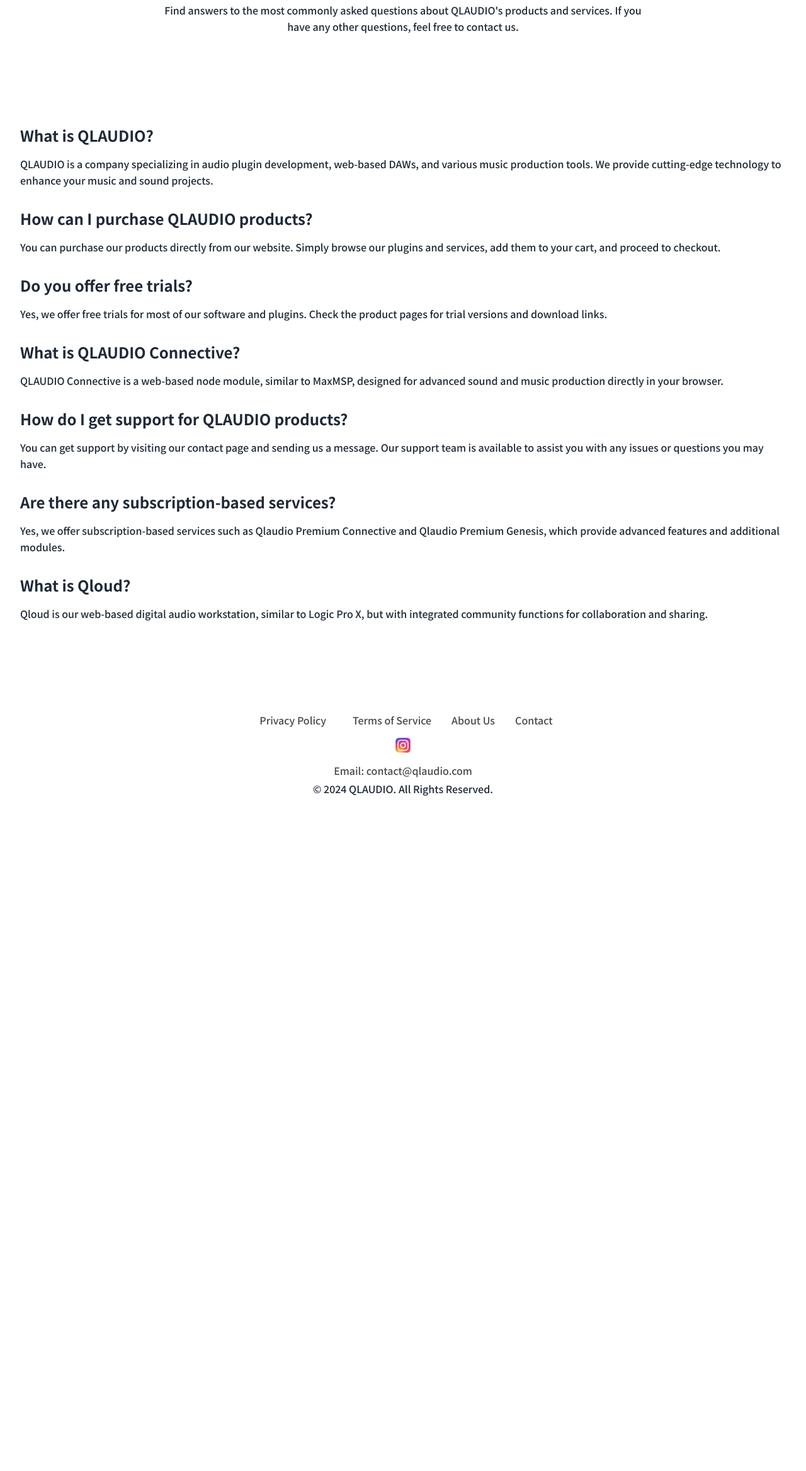
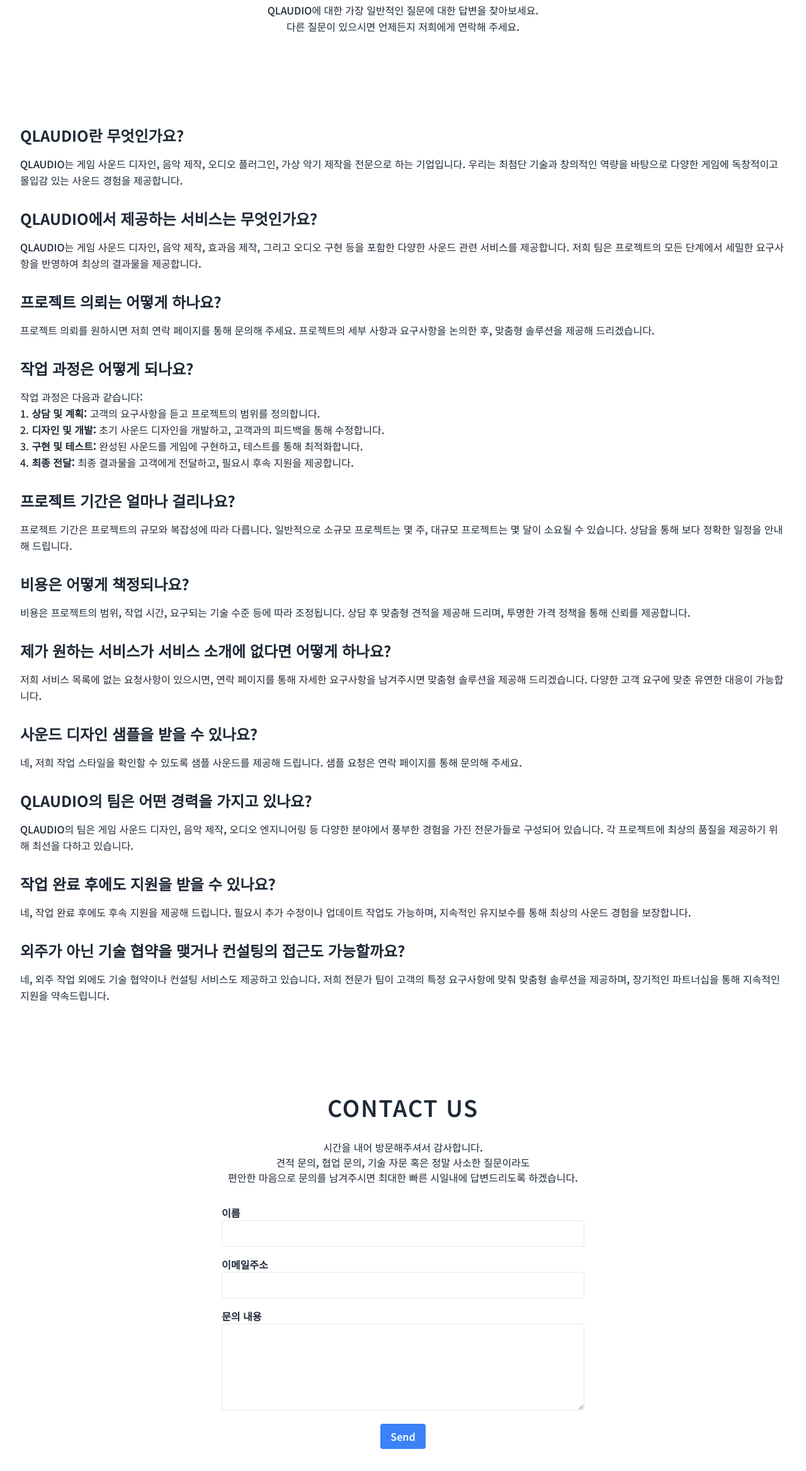
Before and after one commit to GILHANS010/QlaudioWebPage, a plain HTML site: page faq.html in a window 1280 px wide. Shown: the part 181-2516 px from the top of the page at 63% size. Before the commit the page ends 1461 px from the top, so only its background shows below. Drawn offline with nearby package versions, Linux system fonts and the light colour scheme.

Commit message:
Gave modern animation style and fixed faq page

```diff
--- a/faq.html
+++ b/faq.html
@@ -1,5 +1,5 @@
 <!DOCTYPE html>
-<html lang="en">
+<html lang="ko">
 
 <head>
     <meta charset="UTF-8">
@@ -12,7 +12,7 @@
     <link rel="stylesheet" href="style.css">
     <script type="text/javascript" src="https://cdn.jsdelivr.net/npm/@emailjs/browser@4/dist/email.min.js"></script>
     <script type="text/javascript">
-        (function() {
+        (function () {
             emailjs.init("9ckQHWPKQUV2yRMFM"); // Use your EmailJS public key here
         })();
     </script>
@@ -39,40 +39,88 @@
     <!-- Introduction Section -->
     <section id="introduction" class="container mx-auto my-20 p-8 text-center reveal">
         <h2 class="text-4xl font-semibold mb-8 uppercase tracking-wider">Frequently Asked Questions</h2>
-        <p class="max-w-3xl mx-auto leading-relaxed slide-up">Find answers to the most commonly asked questions about QLAUDIO's products and services. If you have any other questions, feel free to contact us.</p>
+        <p class="max-w-3xl mx-auto leading-relaxed slide-up">QLAUDIO에 대한 가장 일반적인 질문에 대한 답변을 찾아보세요.<br>다른 질문이 있으시면 언제든지 저희에게 연락해 주세요.</p>
     </section>
 
     <!-- FAQ Section -->
     <section id="faq" class="container mx-auto my-20 p-8 reveal">
         <div class="space-y-8">
             <div class="faq-item">
-                <h3 class="text-2xl font-bold mb-4">What is QLAUDIO?</h3>
-                <p class="leading-relaxed">QLAUDIO is a company specializing in audio plugin development, web-based DAWs, and various music production tools. We provide cutting-edge technology to enhance your music and sound projects.</p>
+                <h3 class="text-2xl font-bold mb-4">QLAUDIO란 무엇인가요?</h3>
+                <p class="leading-relaxed">QLAUDIO는 게임 사운드 디자인, 음악 제작, 오디오 플러그인, 가상 악기 제작을 전문으로 하는 기업입니다. 우리는 최첨단 기술과 창의적인 역량을 바탕으로 다양한 게임에 독창적이고 몰입감 있는 사운드 경험을 제공합니다.</p>
             </div>
             <div class="faq-item">
-                <h3 class="text-2xl font-bold mb-4">How can I purchase QLAUDIO products?</h3>
-                <p class="leading-relaxed">You can purchase our products directly from our website. Simply browse our plugins and services, add them to your cart, and proceed to checkout.</p>
+                <h3 class="text-2xl font-bold mb-4">QLAUDIO에서 제공하는 서비스는 무엇인가요?</h3>
+                <p class="leading-relaxed">QLAUDIO는 게임 사운드 디자인, 음악 제작, 효과음 제작, 그리고 오디오 구현 등을 포함한 다양한 사운드 관련 서비스를 제공합니다. 저희 팀은 프로젝트의 모든 단계에서 세밀한 요구사항을 반영하여 최상의 결과물을 제공합니다.</p>
             </div>
             <div class="faq-item">
-                <h3 class="text-2xl font-bold mb-4">Do you offer free trials?</h3>
-                <p class="leading-relaxed">Yes, we offer free trials for most of our software and plugins. Check the product pages for trial versions and download links.</p>
+                <h3 class="text-2xl font-bold mb-4">프로젝트 의뢰는 어떻게 하나요?</h3>
+                <p class="leading-relaxed">프로젝트 의뢰를 원하시면 저희 연락 페이지를 통해 문의해 주세요. 프로젝트의 세부 사항과 요구사항을 논의한 후, 맞춤형 솔루션을 제공해 드리겠습니다.</p>
             </div>
             <div class="faq-item">
-                <h3 class="text-2xl font-bold mb-4">What is QLAUDIO Connective?</h3>
-                <p class="leading-relaxed">QLAUDIO Connective is a web-based node module, similar to MaxMSP, designed for advanced sound and music production directly in your browser.</p>
+                <h3 class="text-2xl font-bold mb-4">작업 과정은 어떻게 되나요?</h3>
+                <p class="leading-relaxed">작업 과정은 다음과 같습니다:</p>
+                <ol class="list-decimal list-inside leading-relaxed">
+                    <li><strong>상담 및 계획:</strong> 고객의 요구사항을 듣고 프로젝트의 범위를 정의합니다.</li>
+                    <li><strong>디자인 및 개발:</strong> 초기 사운드 디자인을 개발하고, 고객과의 피드백을 통해 수정합니다.</li>
+                    <li><strong>구현 및 테스트:</strong> 완성된 사운드를 게임에 구현하고, 테스트를 통해 최적화합니다.</li>
+                    <li><strong>최종 전달:</strong> 최종 결과물을 고객에게 전달하고, 필요시 후속 지원을 제공합니다.</li>
+                </ol>
             </div>
             <div class="faq-item">
-                <h3 class="text-2xl font-bold mb-4">How do I get support for QLAUDIO products?</h3>
-                <p class="leading-relaxed">You can get support by visiting our contact page and sending us a message. Our support team is available to assist you with any issues or questions you may have.</p>
+                <h3 class="text-2xl font-bold mb-4">프로젝트 기간은 얼마나 걸리나요?</h3>
+                <p class="leading-relaxed">프로젝트 기간은 프로젝트의 규모와 복잡성에 따라 다릅니다. 일반적으로 소규모 프로젝트는 몇 주, 대규모 프로젝트는 몇 달이 소요될 수 있습니다. 상담을 통해 보다 정확한 일정을 안내해 드립니다.</p>
             </div>
             <div class="faq-item">
-                <h3 class="text-2xl font-bold mb-4">Are there any subscription-based services?</h3>
-                <p class="leading-relaxed">Yes, we offer subscription-based services such as Qlaudio Premium Connective and Qlaudio Premium Genesis, which provide advanced features and additional modules.</p>
+                <h3 class="text-2xl font-bold mb-4">비용은 어떻게 책정되나요?</h3>
+                <p class="leading-relaxed">비용은 프로젝트의 범위, 작업 시간, 요구되는 기술 수준 등에 따라 조정됩니다. 상담 후 맞춤형 견적을 제공해 드리며, 투명한 가격 정책을 통해 신뢰를 제공합니다.</p>
             </div>
             <div class="faq-item">
-                <h3 class="text-2xl font-bold mb-4">What is Qloud?</h3>
-                <p class="leading-relaxed">Qloud is our web-based digital audio workstation, similar to Logic Pro X, but with integrated community functions for collaboration and sharing.</p>
+                <h3 class="text-2xl font-bold mb-4">제가 원하는 서비스가 서비스 소개에 없다면 어떻게 하나요?</h3>
+                <p class="leading-relaxed">저희 서비스 목록에 없는 요청사항이 있으시면, 연락 페이지를 통해 자세한 요구사항을 남겨주시면 맞춤형 솔루션을 제공해 드리겠습니다. 다양한 고객 요구에 맞춘 유연한 대응이 가능합니다.</p>
             </div>
+            <div class="faq-item">
+                <h3 class="text-2xl font-bold mb-4">사운드 디자인 샘플을 받을 수 있나요?</h3>
+                <p class="leading-relaxed">네, 저희 작업 스타일을 확인할 수 있도록 샘플 사운드를 제공해 드립니다. 샘플 요청은 연락 페이지를 통해 문의해 주세요.</p>
+            </div>
+            <div class="faq-item">
+                <h3 class="text-2xl font-bold mb-4">QLAUDIO의 팀은 어떤 경력을 가지고 있나요?</h3>
+                <p class="leading-relaxed">QLAUDIO의 팀은 게임 사운드 디자인, 음악 제작, 오디오 엔지니어링 등 다양한 분야에서 풍부한 경험을 가진 전문가들로 구성되어 있습니다. 각 프로젝트에 최상의 품질을 제공하기 위해 최선을 다하고 있습니다.</p>
+            </div>
+            <div class="faq-item">
+                <h3 class="text-2xl font-bold mb-4">작업 완료 후에도 지원을 받을 수 있나요?</h3>
+                <p class="leading-relaxed">네, 작업 완료 후에도 후속 지원을 제공해 드립니다. 필요시 추가 수정이나 업데이트 작업도 가능하며, 지속적인 유지보수를 통해 최상의 사운드 경험을 보장합니다.</p>
+            </div>
+            <div class="faq-item">
+                <h3 class="text-2xl font-bold mb-4">외주가 아닌 기술 협약을 맺거나 컨설팅의 접근도 가능할까요?</h3>
+                <p class="leading-relaxed">네, 외주 작업 외에도 기술 협약이나 컨설팅 서비스도 제공하고 있습니다. 저희 전문가 팀이 고객의 특정 요구사항에 맞춰 맞춤형 솔루션을 제공하며, 장기적인 파트너십을 통해 지속적인 지원을 약속드립니다.</p>
+            </div>
+        </div>
+    </section>
+
+    <!-- Contact Information -->
+    <section id="contact" class="container mx-auto my-20 p-8 text-center reveal">
+        <h2 class="text-4xl font-semibold mb-8 uppercase tracking-wider">Contact Us</h2>
+        <p>시간을 내어 방문해주셔서 감사합니다.</p>
+        <p>견적 문의, 협업 문의, 기술 자문 혹은 정말 사소한 질문이라도</p>
+        <p>편안한 마음으로 문의를 남겨주시면 최대한 빠른 시일내에 답변드리도록 하겠습니다.</p>
+
+        <div class="mt-8 max-w-xl mx-auto">
+            <form id="contact-form" class="space-y-4">
+                <div>
+                    <label for="name" class="block text-left font-semibold">이름</label>
+                    <input type="text" id="name" name="user_name" required class="w-full p-2 border rounded">
+                </div>
+                <div>
+                    <label for="email" class="block text-left font-semibold">이메일주소</label>
+                    <input type="email" id="email" name="user_email" required class="w-full p-2 border rounded">
+                </div>
+                <div>
+                    <label for="message" class="block text-left font-semibold">문의 내용</label>
+                    <textarea id="message" name="message" required class="w-full p-2 border rounded" rows="5"></textarea>
+                </div>
+                <button type="submit" class="px-4 py-2 bg-blue-500 text-white font-semibold rounded hover:bg-blue-600">Send</button>
+            </form>
         </div>
     </section>
 
@@ -96,4 +144,5 @@
     </footer>
 </body>
 
+
 </html>
--- a/script.js
+++ b/script.js
@@ -1,5 +1,10 @@
-// Smooth scroll reveal effect
+// Flag to track if the first scroll event has occurred
+let firstScroll = false;
+
+// Smooth scroll reveal effect with optimization
 function revealOnScroll() {
+    if (!firstScroll) return; // Skip if first scroll hasn't occurred
+
     const reveals = document.querySelectorAll('.reveal');
     for (let i = 0; i < reveals.length; i++) {
         const windowHeight = window.innerHeight;
@@ -25,7 +30,7 @@
     }
 }
 
-// Highlight active navigation link
+// Highlight active navigation link with optimization
 function highlightActiveLink() {
     const sections = document.querySelectorAll('section');
     const navLinks = document.querySelectorAll('nav ul li a');
@@ -45,9 +50,20 @@
     });
 }
 
-// Add event listeners
-window.addEventListener('scroll', revealOnScroll);
-window.addEventListener('scroll', highlightActiveLink);
+// Function to handle the first scroll event
+function onFirstScroll() {
+    if (!firstScroll) {
+        firstScroll = true;
+        window.removeEventListener('scroll', onFirstScroll);
+    }
+}
+
+// Add event listeners with requestAnimationFrame for optimization
+window.addEventListener('scroll', onFirstScroll);
+window.addEventListener('scroll', () => {
+    window.requestAnimationFrame(revealOnScroll);
+    window.requestAnimationFrame(highlightActiveLink);
+});
 
 // EmailJS form submission
 document.getElementById('contact-form').addEventListener('submit', function(event) {
--- a/style.css
+++ b/style.css
@@ -12,7 +12,7 @@
 
 /* Animations */
 .fade-in {
-    animation: fadeIn 0.5s ease-in-out;
+    animation: fadeIn 0.8s ease-in-out;
 }
 
 @keyframes fadeIn {
@@ -40,6 +40,21 @@
         opacity: 1;
     }
 }
+
+/* Parallax Effect */
+.parallax {
+    background-attachment: fixed;
+    background-size: 100%; /* Ensure the full image height is always visible */
+    background-repeat: no-repeat;
+    background-position: center center; /* Center the image */
+    height: 100vh;
+    width: 100%;
+    display: flex;
+    justify-content: center;
+    align-items: center;
+    overflow: hidden;
+}
+
 
 /* Hover Effects */
 .hover-highlight:hover {
```
Also changed, not shown: contact.html (+3 -3 lines), index.html (+1 -0 lines), plugins.html (+1 -1 lines).
